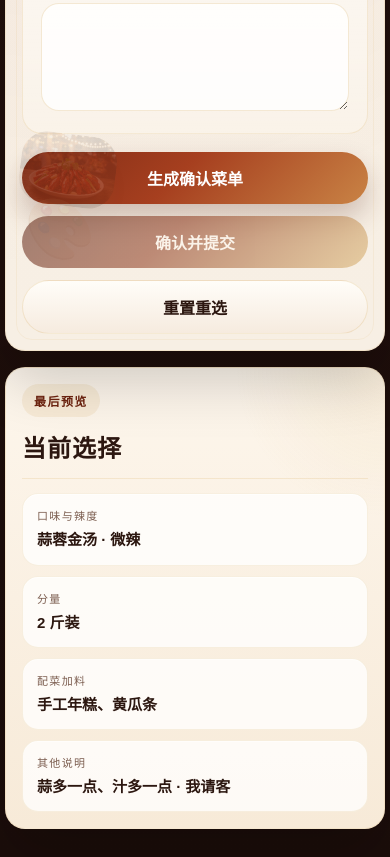
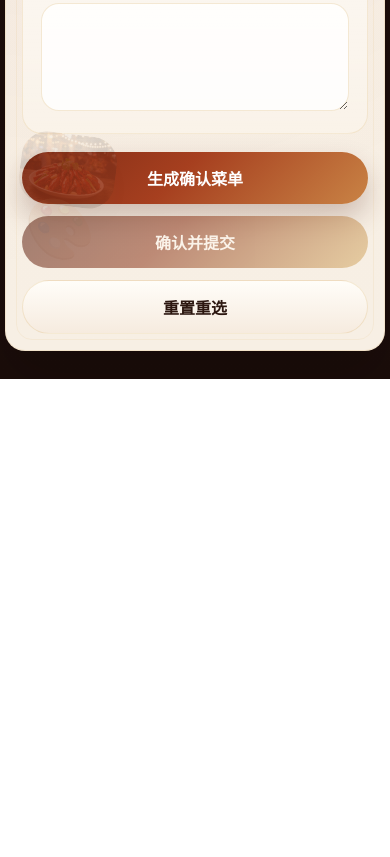
Before and after one commit to Acaciawu/abstract-lobster-house, a website: page index.html in a window 390 px wide. Shown: the part 4812-5669 px from the top of the page. After the commit the page ends 5191 px from the top, so only its background shows below. Drawn offline with Linux system fonts and the light colour scheme.

Commit message:
Remove redundant preview panel

```diff
--- a/index.html
+++ b/index.html
@@ -55,8 +55,7 @@
 
     .hero-text,
     .hero-image,
-    .menu-panel,
-    .preview-panel {
+    .menu-panel {
       border-radius: 28px;
       overflow: hidden;
       box-shadow: var(--shadow);
@@ -182,7 +181,7 @@
 
     .content {
       display: grid;
-      grid-template-columns: minmax(0, 1.1fr) 360px;
+      grid-template-columns: minmax(0, 1fr);
       gap: 22px;
       align-items: start;
     }
@@ -199,8 +198,7 @@
       border: 1px solid rgba(216, 176, 106, 0.2);
     }
 
-    .menu-panel::before,
-    .preview-panel::before {
+    .menu-panel::before {
       content: "";
       position: absolute;
       left: 0;
@@ -210,8 +208,7 @@
       background: linear-gradient(90deg, #7b2913 0%, #b54c2d 40%, #d8b06a 100%);
     }
 
-    .menu-panel::after,
-    .preview-panel::after {
+    .menu-panel::after {
       content: "";
       position: absolute;
       inset: 14px;
@@ -660,63 +657,6 @@
       min-height: 48px;
     }
 
-    .preview-panel {
-      background:
-        radial-gradient(circle at top right, rgba(216, 176, 106, 0.14), transparent 25%),
-        linear-gradient(180deg, #fdf6ec 0%, #f7ead8 100%);
-      padding: 26px 22px 22px;
-      position: sticky;
-      top: 16px;
-      border: 1px solid rgba(216, 176, 106, 0.2);
-    }
-
-    .preview-head {
-      padding-bottom: 14px;
-      border-bottom: 1px solid rgba(216, 176, 106, 0.22);
-      margin-bottom: 14px;
-    }
-
-    .preview-badge {
-      display: inline-flex;
-      padding: 8px 12px;
-      border-radius: 999px;
-      background: rgba(216, 176, 106, 0.16);
-      color: var(--primary-deep);
-      font-size: 12px;
-      font-weight: 700;
-      margin-bottom: 12px;
-      letter-spacing: 0.12em;
-    }
-
-    .summary-grid {
-      display: grid;
-      gap: 10px;
-    }
-
-    .summary-item {
-      padding: 13px 14px;
-      border-radius: 16px;
-      background: rgba(255, 255, 255, 0.76);
-      border: 1px solid rgba(216, 176, 106, 0.18);
-      box-shadow: inset 0 1px 0 rgba(255, 255, 255, 0.5);
-    }
-
-    .summary-label {
-      display: block;
-      color: var(--muted);
-      font-size: 11px;
-      margin-bottom: 5px;
-      letter-spacing: 0.12em;
-      text-transform: uppercase;
-    }
-
-    .summary-value {
-      display: block;
-      font-size: 15px;
-      font-weight: 700;
-      line-height: 1.55;
-    }
-
     .receipt {
       margin-top: 14px;
       padding: 16px;
@@ -758,9 +698,6 @@
         grid-template-columns: 1fr;
       }
 
-      .preview-panel {
-        position: static;
-      }
     }
 
     @media (max-width: 720px) {
@@ -771,8 +708,7 @@
       }
 
       .hero-text,
-      .menu-panel,
-      .preview-panel {
+      .menu-panel {
         padding: 18px;
         border-radius: 22px;
       }
@@ -810,8 +746,7 @@
         gap: 16px;
       }
 
-      .menu-panel::after,
-      .preview-panel::after {
+      .menu-panel::after {
         inset: 10px;
         border-radius: 16px;
       }
@@ -821,13 +756,11 @@
         padding-bottom: 16px;
       }
 
-      .panel-head h2,
-      .preview-head h2 {
+      .panel-head h2 {
         font-size: 24px;
       }
 
-      .panel-head p,
-      .preview-head p {
+      .panel-head p {
         font-size: 14px;
         line-height: 1.7;
       }
@@ -927,10 +860,6 @@
         height: 72px;
       }
 
-      .preview-panel {
-        padding-top: 20px;
-      }
-
       .menu-panel .decor-lobster {
         right: 12px;
         top: 120px;
@@ -943,17 +872,6 @@
         font-size: 58px;
       }
 
-      .summary-grid {
-        gap: 10px;
-      }
-
-      .summary-item {
-        padding: 13px 14px;
-      }
-
-      .summary-value {
-        font-size: 15px;
-      }
     }
 
     @media (max-width: 420px) {
@@ -962,8 +880,7 @@
       }
 
       .hero-text,
-      .menu-panel,
-      .preview-panel {
+      .menu-panel {
         padding: 16px;
         border-radius: 20px;
       }
@@ -1321,32 +1238,6 @@
         </form>
       </section>
 
-      <aside class="preview-panel">
-        <div class="preview-head">
-          <span class="preview-badge">最后预览</span>
-          <h2>当前选择</h2>
-        </div>
-
-        <div class="summary-grid">
-          <div class="summary-item">
-            <span class="summary-label">口味与辣度</span>
-            <span class="summary-value" id="selectedFlavorSpice">蒜蓉金汤 · 微辣</span>
-          </div>
-          <div class="summary-item">
-            <span class="summary-label">分量</span>
-            <span class="summary-value" id="selectedPortion">2 斤装</span>
-          </div>
-          <div class="summary-item">
-            <span class="summary-label">配菜加料</span>
-            <span class="summary-value" id="selectedExtras">手工年糕、黄瓜条</span>
-          </div>
-          <div class="summary-item">
-            <span class="summary-label">其他说明</span>
-            <span class="summary-value" id="selectedDetails">蒜多一点、汁多一点 · 我请客</span>
-          </div>
-        </div>
-
-      </aside>
     </section>
   </div>
 
@@ -1380,10 +1271,6 @@
     const closeModal = document.getElementById("closeModal");
     const confirmBanner = document.getElementById("confirmBanner");
 
-    const selectedFlavorSpice = document.getElementById("selectedFlavorSpice");
-    const selectedPortion = document.getElementById("selectedPortion");
-    const selectedExtras = document.getElementById("selectedExtras");
-    const selectedDetails = document.getElementById("selectedDetails");
     let isReceiptConfirmed = false;
 
     function getCheckedValue(name) {
@@ -1418,11 +1305,6 @@
       if (order.remark) {
         detailParts.push(order.remark);
       }
-
-      selectedFlavorSpice.textContent = `${order.flavor} · ${order.spice}`;
-      selectedPortion.textContent = order.portion;
-      selectedExtras.textContent = asText(order.extras, "这锅先不加配菜");
-      selectedDetails.textContent = detailParts.join(" · ");
 
       return order;
     }
```
